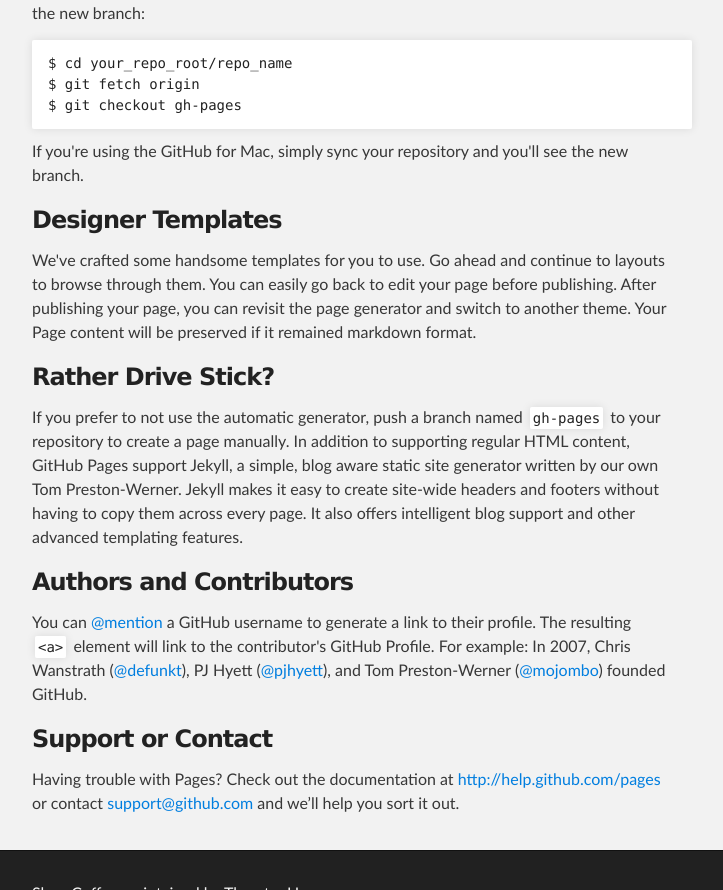
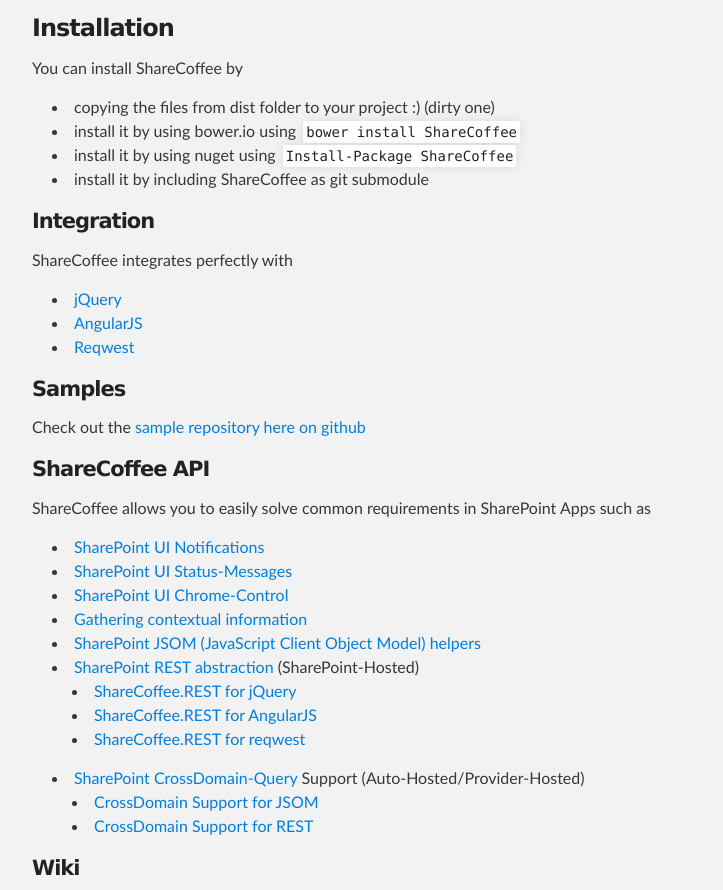
Before and after one commit to ShareCoffee/ShareCoffee, a plain HTML site: page index.html in a window 1280 px wide. Shown: the part 377-1267 px from the top of the page, without its empty margins (288-1011 px from the left). Drawn offline with Linux system fonts and the light colour scheme.

```diff
--- a/index.html
+++ b/index.html
@@ -31,37 +31,91 @@
     <!-- MAIN CONTENT -->
     <div id="main_content_wrap" class="outer">
       <section id="main_content" class="inner">
-        <h3>
-<a name="welcome-to-github-pages" class="anchor" href="#welcome-to-github-pages"><span class="octicon octicon-link"></span></a>Welcome to GitHub Pages.</h3>
+        <h1>
+<a name="sharecoffee" class="anchor" href="#sharecoffee"><span class="octicon octicon-link"></span></a>ShareCoffee</h1>
 
-<p>This automatic page generator is the easiest way to create beautiful pages for all of your projects. Author your page content here using GitHub Flavored Markdown, select a template crafted by a designer, and publish. After your page is generated, you can check out the new branch:</p>
-
-<pre><code>$ cd your_repo_root/repo_name
-$ git fetch origin
-$ git checkout gh-pages
-</code></pre>
-
-<p>If you're using the GitHub for Mac, simply sync your repository and you'll see the new branch.</p>
+<p>ShareCoffee is a lightweight library for creating SharePoint Apps. It’s fully written in CoffeeScript by using Mocha, Chai and SinonJS.</p>
 
 <h3>
-<a name="designer-templates" class="anchor" href="#designer-templates"><span class="octicon octicon-link"></span></a>Designer Templates</h3>
+<a name="installation" class="anchor" href="#installation"><span class="octicon octicon-link"></span></a>Installation</h3>
 
-<p>We've crafted some handsome templates for you to use. Go ahead and continue to layouts to browse through them. You can easily go back to edit your page before publishing. After publishing your page, you can revisit the page generator and switch to another theme. Your Page content will be preserved if it remained markdown format.</p>
+<p>You can install ShareCoffee by </p>
+
+<ul>
+<li>copying the files from dist folder to your project :) (dirty one)</li>
+<li>install it by using bower.io using <code>bower install ShareCoffee</code>
+</li>
+<li>install it by using nuget using <code>Install-Package ShareCoffee</code>
+</li>
+<li>install it by including ShareCoffee as git submodule</li>
+</ul><h4>
+<a name="integration" class="anchor" href="#integration"><span class="octicon octicon-link"></span></a>Integration</h4>
+
+<p>ShareCoffee integrates perfectly with </p>
+
+<ul>
+<li><a href="https://github.com/jquery/jquery">jQuery</a></li>
+<li><a href="https://github.com/angular/angular.js">AngularJS</a></li>
+<li><a href="https://github.com/ded/reqwest">Reqwest</a></li>
+</ul><h4>
+<a name="samples" class="anchor" href="#samples"><span class="octicon octicon-link"></span></a>Samples</h4>
+
+<p>Check out the <a href="https://github.com/ThorstenHans/ShareCoffee.Samples/">sample repository here on github</a></p>
+
+<h4>
+<a name="sharecoffee-api" class="anchor" href="#sharecoffee-api"><span class="octicon octicon-link"></span></a>ShareCoffee API</h4>
+
+<p>ShareCoffee allows you to easily solve common requirements in SharePoint Apps such as</p>
+
+<ul>
+<li><a href="https://github.com/ThorstenHans/ShareCoffee/wiki/ShareCoffee.UI">SharePoint UI Notifications</a></li>
+<li><a href="https://github.com/ThorstenHans/ShareCoffee/wiki/ShareCoffee.UI#sharecoffeeuishowstatus">SharePoint UI Status-Messages</a></li>
+<li><a href="https://github.com/ThorstenHans/ShareCoffee/wiki/ShareCoffee.UI#sharecoffeeuiloadappchrome">SharePoint UI Chrome-Control</a></li>
+<li><a href="https://github.com/ThorstenHans/ShareCoffee/wiki/ShareCoffee.Commons">Gathering contextual information</a></li>
+<li><a href="https://github.com/ThorstenHans/ShareCoffee/wiki/ShareCoffee.CSOM">SharePoint JSOM (JavaScript Client Object Model) helpers</a></li>
+<li>
+<a href="https://github.com/ThorstenHans/ShareCoffee/wiki/ShareCoffee.REST">SharePoint REST abstraction</a> (SharePoint-Hosted)
+
+<ul>
+<li><a href="https://github.com/ThorstenHans/ShareCoffee/wiki/ShareCoffee.REST.jQuery">ShareCoffee.REST for jQuery</a></li>
+<li><a href="https://github.com/ThorstenHans/ShareCoffee/wiki/ShareCoffee.REST.angularJS">ShareCoffee.REST for AngularJS</a></li>
+<li><a href="https://github.com/ThorstenHans/ShareCoffee/wiki/ShareCoffee.REST.reqwest">ShareCoffee.REST for reqwest</a></li>
+</ul>
+</li>
+<li>
+<a href="https://github.com/ThorstenHans/ShareCoffee/wiki/ShareCoffee.CrossDomain">SharePoint CrossDomain-Query</a> Support (Auto-Hosted/Provider-Hosted)
+
+<ul>
+<li><a href="https://github.com/ThorstenHans/ShareCoffee/wiki/ShareCoffee.CrossDomain.CSOM">CrossDomain Support for JSOM</a></li>
+<li><a href="https://github.com/ThorstenHans/ShareCoffee/wiki/ShareCoffee.CrossDomain.REST">CrossDomain Support for REST</a></li>
+</ul>
+</li>
+</ul><h4>
+<a name="wiki" class="anchor" href="#wiki"><span class="octicon octicon-link"></span></a>Wiki</h4>
+
+<p>See all documentation within the <a href="https://github.com/ThorstenHans/ShareCoffee/wiki/_pages">ShareCoffee Wiki</a></p>
 
 <h3>
-<a name="rather-drive-stick" class="anchor" href="#rather-drive-stick"><span class="octicon octicon-link"></span></a>Rather Drive Stick?</h3>
+<a name="the-mit-license-mit" class="anchor" href="#the-mit-license-mit"><span class="octicon octicon-link"></span></a>The MIT License (MIT)</h3>
 
-<p>If you prefer to not use the automatic generator, push a branch named <code>gh-pages</code> to your repository to create a page manually. In addition to supporting regular HTML content, GitHub Pages support Jekyll, a simple, blog aware static site generator written by our own Tom Preston-Werner. Jekyll makes it easy to create site-wide headers and footers without having to copy them across every page. It also offers intelligent blog support and other advanced templating features.</p>
+<p>Copyright (c) 2013 Thorsten Hans </p>
 
-<h3>
-<a name="authors-and-contributors" class="anchor" href="#authors-and-contributors"><span class="octicon octicon-link"></span></a>Authors and Contributors</h3>
+<p>Permission is hereby granted, free of charge, to any person obtaining a copy of
+this software and associated documentation files (the "Software"), to deal in
+the Software without restriction, including without limitation the rights to
+use, copy, modify, merge, publish, distribute, sublicense, and/or sell copies of
+the Software, and to permit persons to whom the Software is furnished to do so,
+subject to the following conditions:</p>
 
-<p>You can <a href="https://github.com/blog/821" class="user-mention">@mention</a> a GitHub username to generate a link to their profile. The resulting <code>&lt;a&gt;</code> element will link to the contributor's GitHub Profile. For example: In 2007, Chris Wanstrath (<a href="https://github.com/defunkt" class="user-mention">@defunkt</a>), PJ Hyett (<a href="https://github.com/pjhyett" class="user-mention">@pjhyett</a>), and Tom Preston-Werner (<a href="https://github.com/mojombo" class="user-mention">@mojombo</a>) founded GitHub.</p>
+<p>The above copyright notice and this permission notice shall be included in all
+copies or substantial portions of the Software.</p>
 
-<h3>
-<a name="support-or-contact" class="anchor" href="#support-or-contact"><span class="octicon octicon-link"></span></a>Support or Contact</h3>
-
-<p>Having trouble with Pages? Check out the documentation at <a href="http://help.github.com/pages">http://help.github.com/pages</a> or contact <a href="mailto:support@github.com">support@github.com</a> and we’ll help you sort it out.</p>
+<p>THE SOFTWARE IS PROVIDED "AS IS", WITHOUT WARRANTY OF ANY KIND, EXPRESS OR
+IMPLIED, INCLUDING BUT NOT LIMITED TO THE WARRANTIES OF MERCHANTABILITY, FITNESS
+FOR A PARTICULAR PURPOSE AND NONINFRINGEMENT. IN NO EVENT SHALL THE AUTHORS OR
+COPYRIGHT HOLDERS BE LIABLE FOR ANY CLAIM, DAMAGES OR OTHER LIABILITY, WHETHER
+IN AN ACTION OF CONTRACT, TORT OR OTHERWISE, ARISING FROM, OUT OF OR IN
+CONNECTION WITH THE SOFTWARE OR THE USE OR OTHER DEALINGS IN THE SOFTWARE.</p>
       </section>
     </div>
 
--- a/stylesheets/stylesheet.css
+++ b/stylesheets/stylesheet.css
@@ -37,9 +37,6 @@
 
 ol, ul {
   list-style: none;
-}
-
-blockquote, q {
 }
 
 table {
@@ -151,6 +148,15 @@
   -ms-box-shadow: 0 0 5px #ebebeb;
 }
 
+p img {
+  display: inline;
+  margin: 0;
+  padding: 0;
+  vertical-align: middle;
+  text-align: center;
+  border: none;
+}
+
 pre, code {
   width: 100%;
   color: #222;
@@ -162,9 +168,6 @@
   border-radius: 2px;
   -moz-border-radius: 2px;
   -webkit-border-radius: 2px;
-
-
-
 }
 
 pre {
@@ -192,16 +195,17 @@
   border-left: 3px solid #bbb;
 }
 
+
 ul, ol, dl {
   margin-bottom: 15px
 }
 
-ul li {
+ul {
   list-style: inside;
   padding-left: 20px;
 }
 
-ol li {
+ol {
   list-style: decimal inside;
   padding-left: 20px;
 }
```
Also changed, not shown: params.json (+1 -1 lines).
